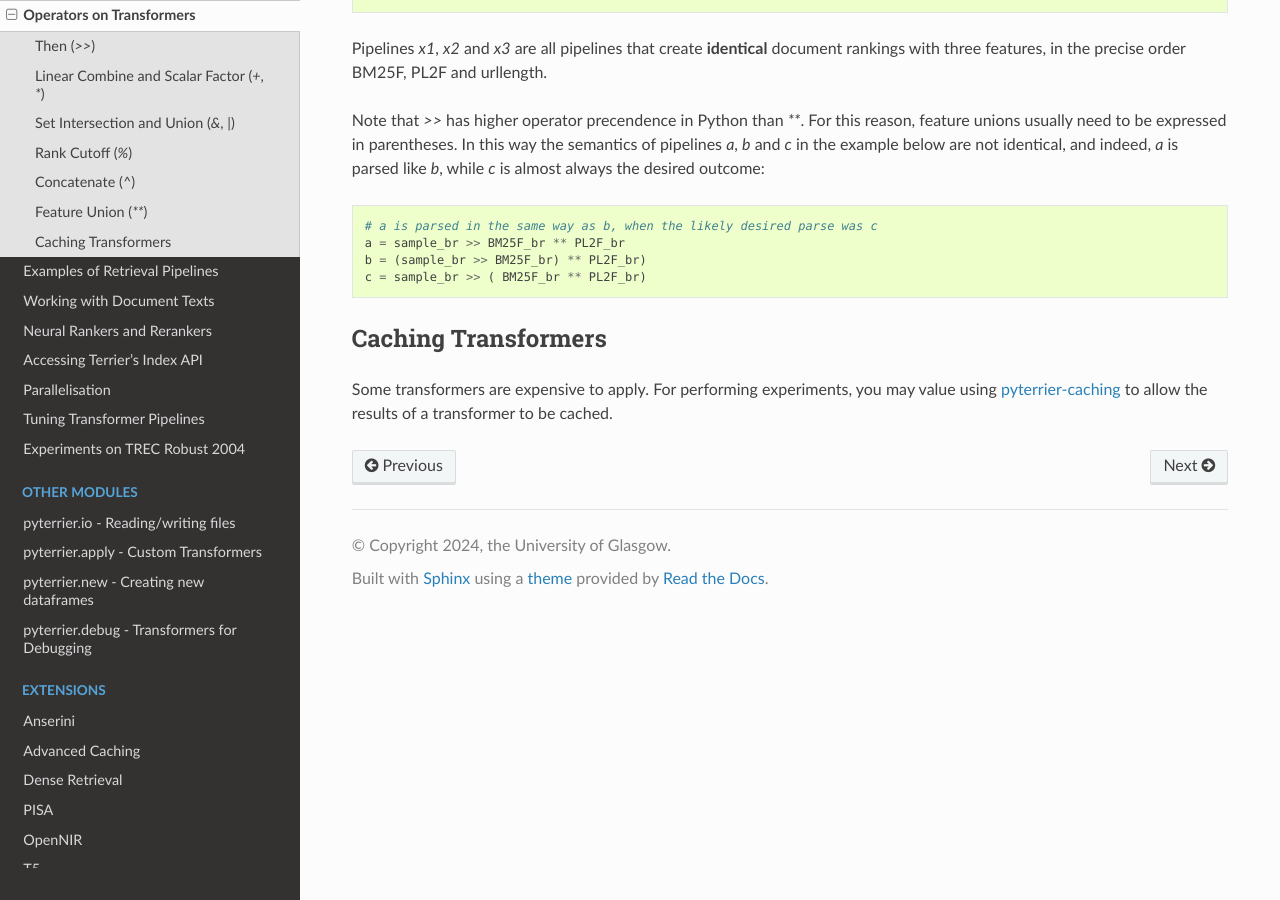
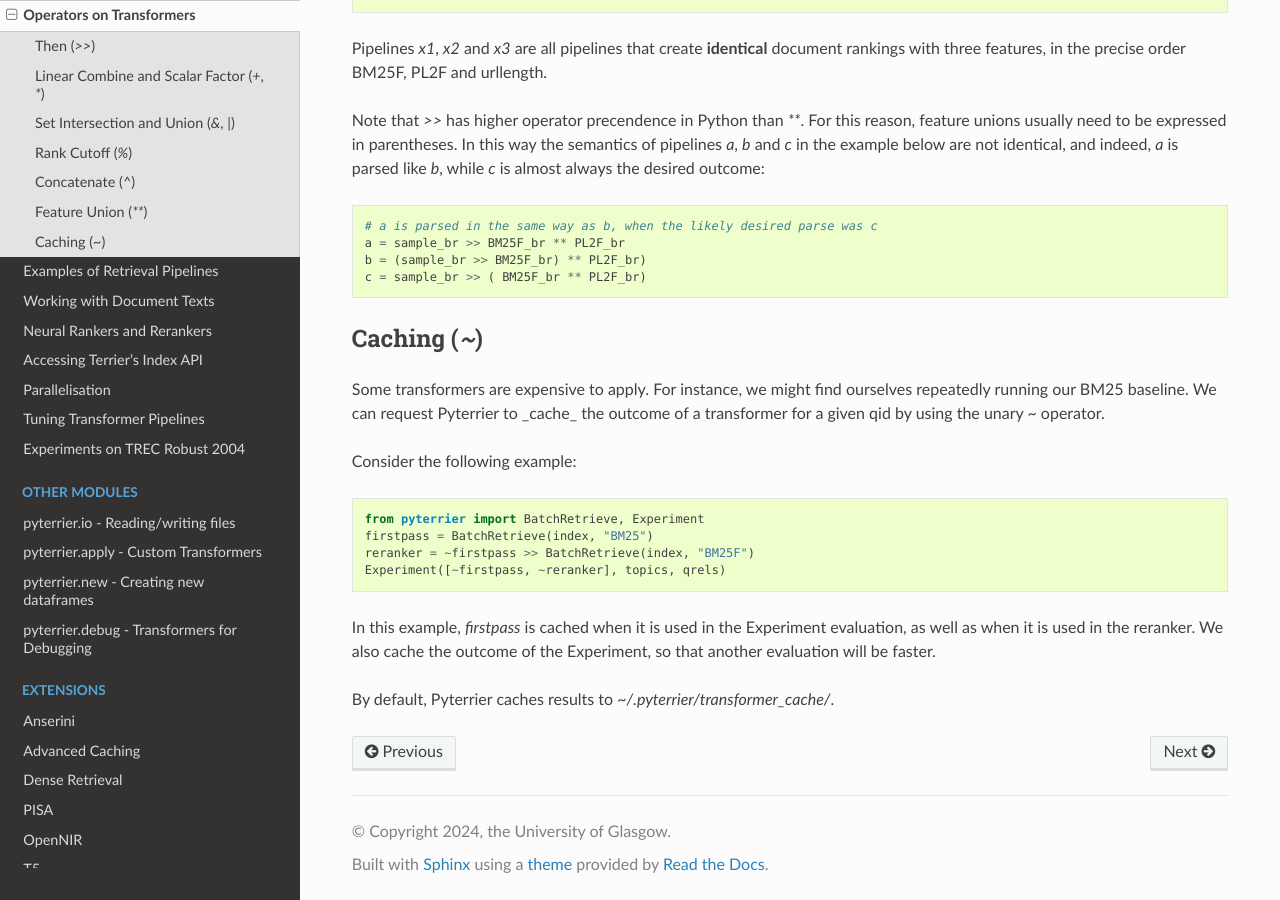
Before and after one commit to terrier-org/pyterrier, a Sphinx documentation site: the page built from docs/operators.rst, in a window 1280 px wide and 900 px high, scrolled down 7125 px. Built offline with Sphinx 7.4.7 and the Read the Docs theme 2.0.0, drawn with Linux system fonts in a browser that asks for light colours; the version number is read from the project's files by our own code.

Commit message:
Revert "deprecate caching"
This reverts commit ceb9369fcd07c3292b2e0242a5ce3f388a544870.

```diff
--- a/docs/operators.rst
+++ b/docs/operators.rst
@@ -346,8 +346,21 @@ are not identical, and indeed, `a` is parsed like `b`, while `c` is almost alway
     c = sample_br >> ( BM25F_br ** PL2F_br)
 
 
-Caching Transformers
---------------------
+Caching (`~`)
+-------------
 
-Some transformers are expensive to apply. For performing experiments, you may value using `pyterrier-caching <https://github.com/seanmacavaney/pyterrier-caching>`_
-to allow the results of a transformer to be cached.
+Some transformers are expensive to apply. For instance, we might find ourselves repeatedly running
+our BM25 baseline. We can request Pyterrier to _cache_ the outcome of a transformer for a given
+qid by using the unary `~` operator.
+
+Consider the following example::
+
+    from pyterrier import BatchRetrieve, Experiment
+    firstpass = BatchRetrieve(index, "BM25")
+    reranker = ~firstpass >> BatchRetrieve(index, "BM25F")
+    Experiment([~firstpass, ~reranker], topics, qrels)
+
+In this example, `firstpass` is cached when it is used in the Experiment evaluation, as well as when it is used in
+the reranker. We also cache the outcome of the Experiment, so that another evaluation will be faster.
+
+By default, Pyterrier caches results to `~/.pyterrier/transformer_cache/`.
```
Also changed, not shown: 2 other files.
